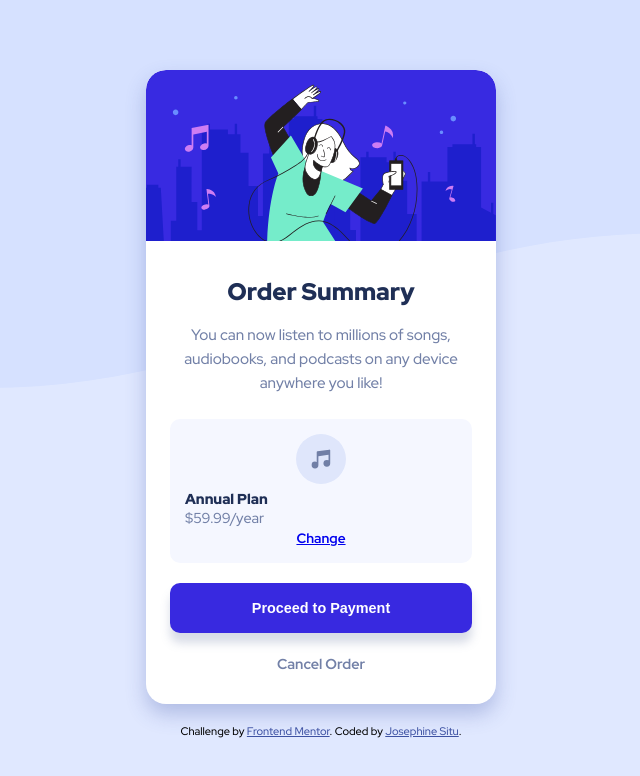
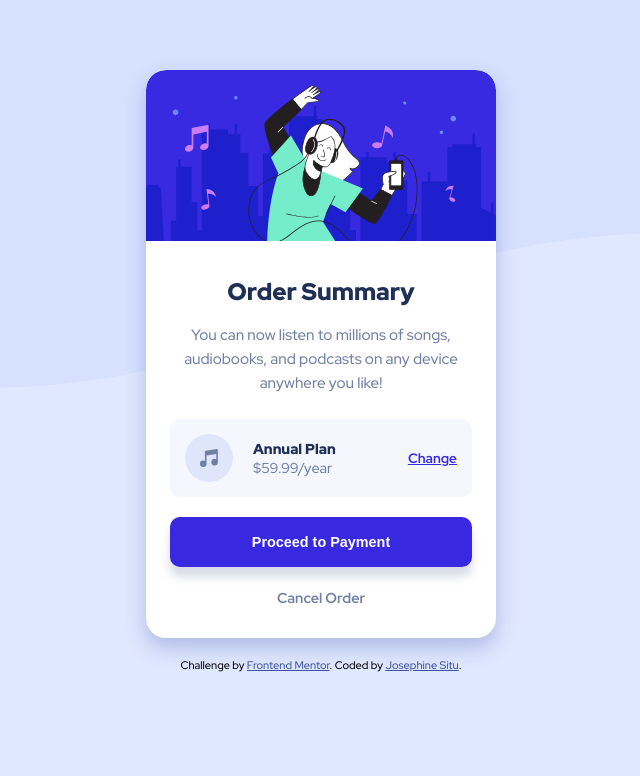
Before and after one commit to jositu/fm-order-summary-component, a plain HTML site: page index.html in a window 1280 px wide. Shown: the whole page, without its empty margins (319-959 px from the left). Drawn offline with Linux system fonts and the light colour scheme.

Commit message:
Fixed layout of plan box

```diff
--- a/index.html
+++ b/index.html
@@ -25,10 +25,10 @@
             <p>You can now listen to millions of songs, audiobooks, and podcasts on any device anywhere you like!</p>
             <div class="plan-box">
                 <img src="./images/icon-music.svg" alt="Music icon">
-                <div class="plan-desc">
+                <span class="plan-desc">
                     <h3>Annual Plan</h3>
                     <h4>$59.99/year</h4>
-                </div>
+                </span>
                 <a href="#">Change</a>
             </div>
             <button class="payment-link" href="#">Proceed to Payment</button>
--- a/style.css
+++ b/style.css
@@ -24,7 +24,7 @@ body {
     max-width: 350px;
 }
 
-#main img {
+#main>img {
     width: 100%;
     height: auto;
     border-radius: 20px 20px 0px 0px;
@@ -62,16 +62,21 @@ p {
     background-color: hsl(225, 100%, 98%);
     width: 100%;
     padding: 15px;
+    display: flex;
+    flex-wrap: nowrap;
+    align-items: center;
 }
 
 .plan-box>img {
-    width: 100%;
-    max-width: 50px;
-    /* height: auto; */
+    height: 100%;
+    float: left;
+    flex-grow: 0;
 }
 
 .plan-desc {
     text-align: left;
+    flex-grow: 1;
+    padding: 0px 20px;
 }
 
 .plan-desc>h3 {
@@ -91,6 +96,8 @@ p {
 .plan-box>a {
     font-weight: 700;
     font-size: 0.85rem;
+    color: hsl(245, 75%, 52%);
+    flex-grow: 0;
 }
 
 .payment-link {
```
